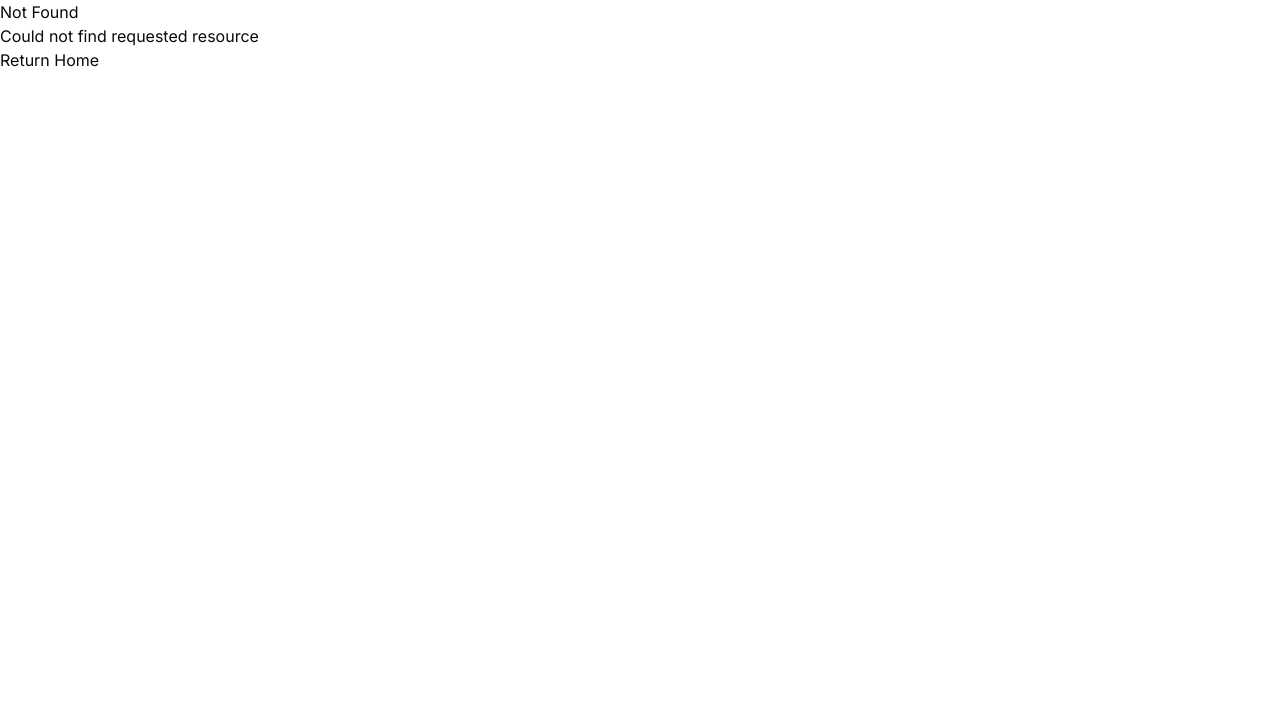
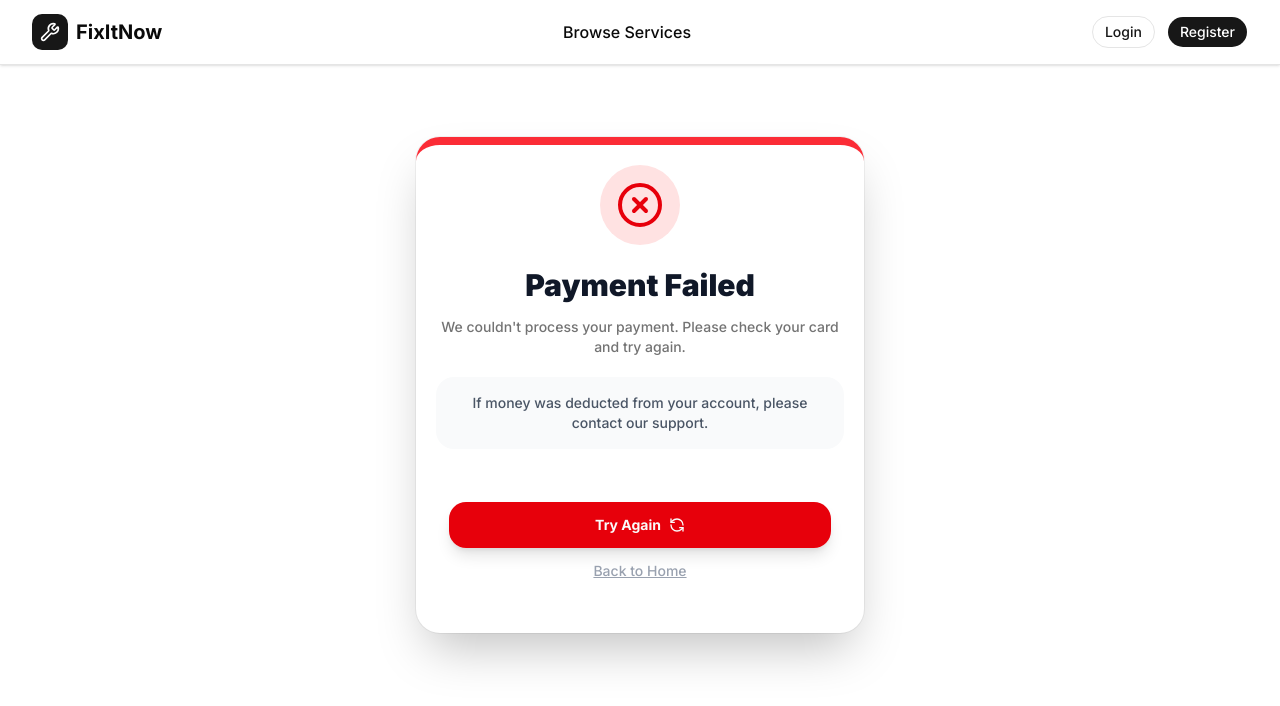
Before and after one commit to Rupokhossain/fixitnow-frontend, a Next.js app: page /payment in a window 1280 px wide. Before the commit this address had no page. Shown: the top 706 px of the page. Built offline with nearby package versions, Linux system fonts and the light colour scheme.

Commit message:
implement payment result handler page and resolve 404 redirect from stripe

```diff
--- /dev/null
+++ b/app/(dashboardLayout)/_actions/paymentActions.ts
@@ -0,0 +1,36 @@
+"use server"
+
+import { cookies } from "next/headers"
+
+
+interface IPaymentResponse {
+  success: boolean;
+  message: string;
+  data?: string;
+}
+
+export const createPaymentAction = async (bookingId: string): Promise<IPaymentResponse> => {
+  const cookieStore = await cookies();
+  const token = cookieStore.get("accessToken")?.value;
+
+  if (!token) {
+    return { success: false, message: "Authentication required. Please login again." };
+  }
+
+  try {
+    const res = await fetch(`${process.env.BACKEND_API_URL}/api/payments/create`, {
+      method: "POST",
+      headers: {
+        "Content-Type": "application/json",
+        "authorization": `${token}`,
+      },
+      body: JSON.stringify({ bookingId }),
+    });
+
+    const result: IPaymentResponse = await res.json();
+    return result;
+  } catch (error) {
+    console.error("Payment API Error:", error);
+    return { success: false, message: "Internal Server Error" };
+  }
+}
--- /dev/null
+++ b/app/(dashboardLayout)/dashboard/customer/bookings/[id]/pay/page.tsx
@@ -0,0 +1,128 @@
+"use client"
+
+import { useParams, useRouter } from "next/navigation"
+import { useGetBookingsQuery } from "@/app/redux/api/bookingApi"
+import { Card, CardContent, CardHeader, CardTitle, CardFooter, CardDescription } from "@/components/ui/card"
+import { Button } from "@/components/ui/button"
+import { CreditCard, Loader2, ArrowLeft, ShieldCheck, CheckCircle2 } from "lucide-react"
+import { toast } from "sonner"
+
+import { IBooking } from "@/lib/types" // তোমার টাইপ ফাইল থেকে
+import { createPaymentAction } from "@/app/(dashboardLayout)/_actions/paymentActions"
+import { Badge } from "@/components/ui/badge"
+
+export default function PaymentInitiationPage() {
+  const params = useParams()
+  const router = useRouter()
+  const bookingId = params.id as string
+
+  // ১. বুকিং ডাটা ফেচ করা
+  const { data: bookingRes, isLoading: isFetching } = useGetBookingsQuery({})
+  const booking = bookingRes?.data?.find((b: IBooking) => b.id === bookingId)
+
+  // ২. পেমেন্ট হ্যান্ডেলার
+  const handlePayment = async () => {
+    try {
+      const toastId = toast.loading("Connecting to secure payment gateway...")
+
+      const result = await createPaymentAction(bookingId);
+
+      toast.dismiss(toastId);
+
+if (result.success && result.data) {
+  toast.success("Redirecting to Stripe...");
+  window.location.href = result.data;
+} else {
+  toast.error(result.message || "Could not initiate payment");
+}
+    } catch (err) {
+      toast.error("An unexpected error occurred. Please try again.");
+    }
+  }
+
+  if (isFetching) {
+    return (
+      <div className="flex h-[70vh] items-center justify-center">
+        <Loader2 className="animate-spin h-10 w-10 text-primary" />
+      </div>
+    )
+  }
+
+  if (!booking) {
+    return <div className="text-center py-20 font-bold">Booking not found!</div>
+  }
+
+  return (
+    <div className="max-w-2xl mx-auto py-12 px-4 animate-in fade-in duration-500">
+      <Button
+        variant="ghost"
+        onClick={() => router.back()}
+        className="mb-6 hover:bg-white gap-2 text-gray-500 font-semibold"
+      >
+        <ArrowLeft size={16} /> Back to Bookings
+      </Button>
+
+      <Card className="border-0 shadow-2xl rounded-[2rem] overflow-hidden bg-white">
+        <CardHeader className="bg-gray-900 text-white p-10">
+          <div className="flex justify-between items-center">
+            <div>
+              <CardTitle className="text-3xl font-black tracking-tight">Checkout</CardTitle>
+              <CardDescription className="text-gray-400 mt-2">Finish your booking for {booking.service?.name}</CardDescription>
+            </div>
+            <div className="bg-white/10 p-3 rounded-2xl">
+               <CreditCard size={32} className="text-white" />
+            </div>
+          </div>
+        </CardHeader>
+
+        <CardContent className="p-10 space-y-8">
+          <div className="space-y-4">
+            <div className="flex justify-between items-center text-sm">
+              <span className="text-gray-500 font-medium">Service Fee</span>
+              <span className="text-gray-900 font-bold">${booking.price || booking.service?.price}</span>
+            </div>
+            <div className="flex justify-between items-center text-sm border-b pb-4">
+              <span className="text-gray-500 font-medium">Platform Charges</span>
+              <span className="text-green-600 font-bold">FREE</span>
+            </div>
+            <div className="flex justify-between items-center pt-2">
+              <span className="text-lg font-bold text-gray-900">Total to Pay</span>
+              <span className="text-4xl font-black text-primary">${booking.price || booking.service?.price}</span>
+            </div>
+          </div>
+
+          <div className="grid grid-cols-2 gap-4">
+             <div className="bg-gray-50 p-4 rounded-2xl border border-gray-100">
+                <p className="text-[10px] text-gray-400 font-bold uppercase mb-1">Date</p>
+                <p className="text-sm font-bold text-gray-700">{new Date(booking.scheduledAt).toLocaleDateString()}</p>
+             </div>
+             <div className="bg-gray-50 p-4 rounded-2xl border border-gray-100">
+                <p className="text-[10px] text-gray-400 font-bold uppercase mb-1">Status</p>
+                <Badge className="bg-blue-100 text-blue-700 border-0">{booking.status}</Badge>
+             </div>
+          </div>
+
+          <div className="flex items-center gap-3 p-4 bg-green-50 rounded-2xl border border-green-100">
+            <ShieldCheck className="text-green-600 h-5 w-5" />
+            <p className="text-xs text-green-700 font-semibold leading-relaxed">
+              Your payment is encrypted via SSL and processed by Stripe. No card data is stored on our servers.
+            </p>
+          </div>
+        </CardContent>
+
+        <CardFooter className="p-10 pt-0">
+          <Button
+            onClick={handlePayment}
+            className="w-full h-16 text-xl font-black rounded-2xl gap-3 shadow-xl hover:scale-[1.02] transition-transform active:scale-95"
+          >
+            Pay & Confirm <CheckCircle2 size={24} />
+          </Button>
+        </CardFooter>
+      </Card>
+
+      <p className="text-center text-xs text-gray-400 mt-8 font-medium">
+        Transaction ID: <span className="font-mono">{booking.id}</span>
+      </p>
+    </div>
+  )
+}
--- /dev/null
+++ b/app/(publicLayout)/payment/page.tsx
@@ -0,0 +1,68 @@
+"use client"
+
+import { useSearchParams } from "next/navigation"
+import { Button } from "@/components/ui/button"
+import { Card, CardContent, CardFooter, CardHeader, CardTitle } from "@/components/ui/card"
+import { CheckCircle2, XCircle, ArrowRight, RefreshCcw } from "lucide-react"
+import Link from "next/link"
+
+export default function PaymentStatusPage() {
+  const searchParams = useSearchParams()
+  // URL থেকে success ভ্যালু চেক করা (?success=true)
+  const isSuccess = searchParams.get("success") === "true"
+
+  return (
+    <div className="min-h-[80vh] flex items-center justify-center px-4 py-12">
+      <Card className={`w-full max-w-md text-center shadow-2xl border-t-8 ${isSuccess ? 'border-t-green-500' : 'border-t-red-500'}`}>
+        <CardHeader>
+          <div className="flex justify-center mb-4">
+            {isSuccess ? (
+              <div className="bg-green-100 p-4 rounded-full">
+                <CheckCircle2 className="w-12 h-12 text-green-600" />
+              </div>
+            ) : (
+              <div className="bg-red-100 p-4 rounded-full">
+                <XCircle className="w-12 h-12 text-red-600" />
+              </div>
+            )}
+          </div>
+          <CardTitle className="text-3xl font-black text-gray-900">
+            {isSuccess ? "Payment Successful!" : "Payment Failed"}
+          </CardTitle>
+          <p className="text-muted-foreground mt-2 font-medium">
+            {isSuccess
+              ? "Your booking has been confirmed. Our technician will contact you soon."
+              : "We couldn't process your payment. Please check your card and try again."}
+          </p>
+        </CardHeader>
+
+        <CardContent>
+          <div className="bg-gray-50 p-4 rounded-2xl text-sm font-medium text-gray-600">
+            {isSuccess
+              ? "You can now track your booking status from your dashboard."
+              : "If money was deducted from your account, please contact our support."}
+          </div>
+        </CardContent>
+
+        <CardFooter className="flex flex-col gap-3 p-8">
+          {isSuccess ? (
+            <Link href="/dashboard/customer/bookings" className="w-full">
+              <Button className="w-full h-12 bg-green-600 hover:bg-green-700 gap-2 font-bold shadow-lg">
+                Go to My Bookings <ArrowRight size={18} />
+              </Button>
+            </Link>
+          ) : (
+            <Link href="/dashboard/customer/bookings" className="w-full">
+              <Button className="w-full h-12 bg-red-600 hover:bg-red-700 gap-2 font-bold shadow-lg">
+                Try Again <RefreshCcw size={18} />
+              </Button>
+            </Link>
+          )}
+          <Link href="/" className="text-sm text-gray-400 hover:text-primary underline font-medium">
+            Back to Home
+          </Link>
+        </CardFooter>
+      </Card>
+    </div>
+  )
+}
```
Also changed, not shown: app/(dashboardLayout)/dashboard/customer/bookings/[id]/page.tsx (renamed from app/(publicLayout)/services/[id]/page.tsx).
